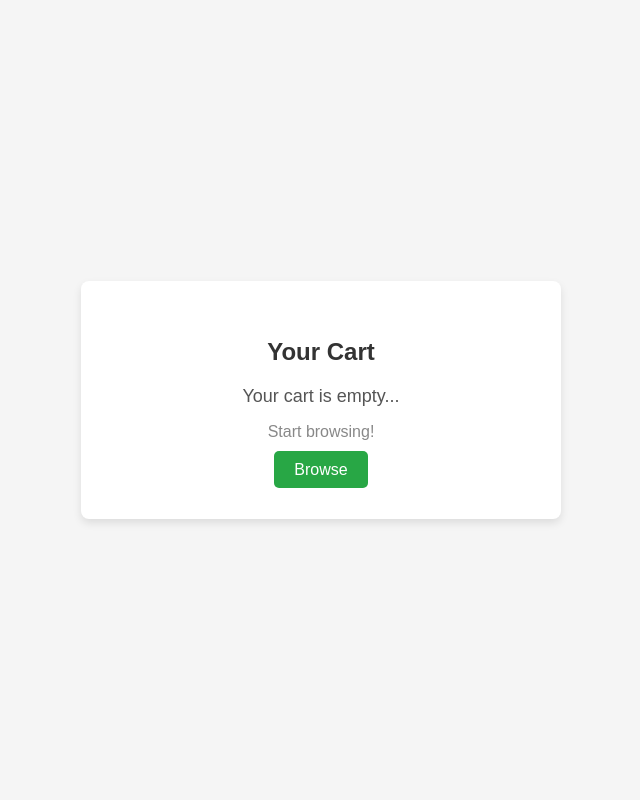
After one commit to Sammedina523/Bag-and-Byte, a Flask app: page /cart in a window 1280 px wide. The commit adds this page. Shown: the whole page, without its empty margins (319-959 px from the left). Run offline with Flask 3, Linux system fonts and the light colour scheme.

Commit message:
added cart page, removed buttons

```diff
--- a/app.py
+++ b/app.py
@@ -1,4 +1,4 @@
-from flask import Flask, render_template, request, redirect, url_for, flash
+from flask import Flask, render_template, request, redirect, url_for, flash, session, jsonify
 from kroger import get_access_token, search_products
 from database import add_user, get_user, verify_password
 
@@ -20,6 +20,52 @@ def register():
 
     return render_template('register.html')
 
+#cart page
+
+# Initialize cart function
+def initialize_cart():
+    if 'cart' not in session:
+        session['cart'] = {}
+
+# Route to add items to cart
+@app.route('/add_to_cart', methods=['POST'])
+def add_to_cart():
+    initialize_cart()
+    cart = session['cart']
+
+    # Get product data from JSON request body
+    data = request.get_json()
+    name = data['name']
+    price = data['price']
+
+    # Use the product name as a unique key in the cart
+    if name in cart:
+        cart[name]['quantity'] += 1
+    else:
+        cart[name] = {
+            "name": name,
+            "price": price,
+            "quantity": 1
+        }
+
+    # Update session
+    session['cart'] = cart
+    session.modified = True
+
+    return jsonify({"message": f"{name} has been added to your cart!"})
+
+# Route to view cart
+@app.route('/cart')
+def view_cart():
+    initialize_cart()
+    cart = session['cart']
+
+    # Calculate total price
+    total_price = sum(item['price'] * item['quantity'] for item in cart.values())
+    return render_template('cart.html', cart=cart, total_price=total_price)
+
+
+    #cart end
 
 # route for login page
 @app.route('/login', methods=['GET', 'POST'])
--- /dev/null
+++ b/templates/cart.html
@@ -0,0 +1,126 @@
+<!DOCTYPE html>
+<html lang="en">
+<head>
+    <meta charset="UTF-8">
+    <title>Shopping Cart</title>
+    <link rel="stylesheet" href="{{ url_for('static', filename='styles.css') }}">
+    <style>
+        /* Inline styling for the cart layout */
+        body {
+            font-family: Arial, sans-serif;
+            display: flex;
+            justify-content: center;
+            align-items: center;
+            height: 100vh;
+            margin: 0;
+            background-color: #f5f5f5;
+            color: #333;
+        }
+
+        .cart-container {
+            text-align: center;
+            background-color: #fff;
+            padding: 40px;
+            border-radius: 8px;
+            box-shadow: 0 4px 8px rgba(0, 0, 0, 0.1);
+            width: 400px;
+        }
+
+        .cart-container h1 {
+            font-size: 24px;
+            margin-bottom: 20px;
+        }
+
+        .empty-message {
+            font-size: 18px;
+            color: #555;
+            margin-bottom: 10px;
+        }
+
+        .browse-message {
+            color: #888;
+            margin-bottom: 20px;
+        }
+
+        .browse-button {
+            background-color: #28a745;
+            color: white;
+            border: none;
+            padding: 10px 20px;
+            font-size: 16px;
+            border-radius: 5px;
+            cursor: pointer;
+            text-decoration: none;
+        }
+
+        .browse-button:hover {
+            background-color: #218838;
+        }
+
+        .cart-item {
+            margin: 10px 0;
+            font-size: 16px;
+        }
+
+        .remove-button {
+            color: #d9534f;
+            cursor: pointer;
+            text-decoration: none;
+        }
+
+        .remove-button:hover {
+            text-decoration: underline;
+        }
+    </style>
+    <script>
+        async function removeFromCart(productId) {
+            const response = await fetch(`/remove_from_cart/${productId}`, { method: 'POST' });
+            const data = await response.json();
+
+            // Update the cart dynamically based on the response data
+            const cartContainer = document.getElementById('cart-container');
+            if (data.cart.length === 0) {
+                cartContainer.innerHTML = `
+                    <p class="empty-message">Your cart is empty...</p>
+                    <p class="browse-message">Start browsing!</p>
+                    <a href="{{ url_for('index') }}" class="browse-button">Browse</a>
+                `;
+            } else {
+                let cartItems = '';
+                data.cart.forEach(item => {
+                    cartItems += `
+                        <div class="cart-item">
+                            ${item.name} - $${item.price} x ${item.quantity}
+                            <span class="remove-button" onclick="removeFromCart(${item.id})">Remove</span>
+                        </div>
+                    `;
+                });
+                cartContainer.innerHTML = cartItems + `<p>Total: $${data.total_price}</p>`;
+            }
+        }
+    </script>
+</head>
+<body>
+    <div class="cart-container" id="cart-container">
+        <h1>Your Cart</h1>
+
+        {% if cart %}
+            <!-- Show items in the cart -->
+            <div id="cart-items">
+                {% for product_id, item in cart.items() %}
+                    <div class="cart-item">
+                        {{ item.name }} - ${{ item.price }} x {{ item.quantity }}
+                        <span class="remove-button" onclick="removeFromCart({{ product_id }})">Remove</span>
+                    </div>
+                {% endfor %}
+            </div>
+            <p>Total: ${{ total_price }}</p>
+        {% else %}
+            <!-- Empty cart layout -->
+            <p class="empty-message">Your cart is empty...</p>
+            <p class="browse-message">Start browsing!</p>
+            <a href="{{ url_for('index') }}" class="browse-button">Browse</a>
+        {% endif %}
+    </div>
+</body>
+</html>
```
Also changed, not shown: templates/index.html (+29 -17 lines).
